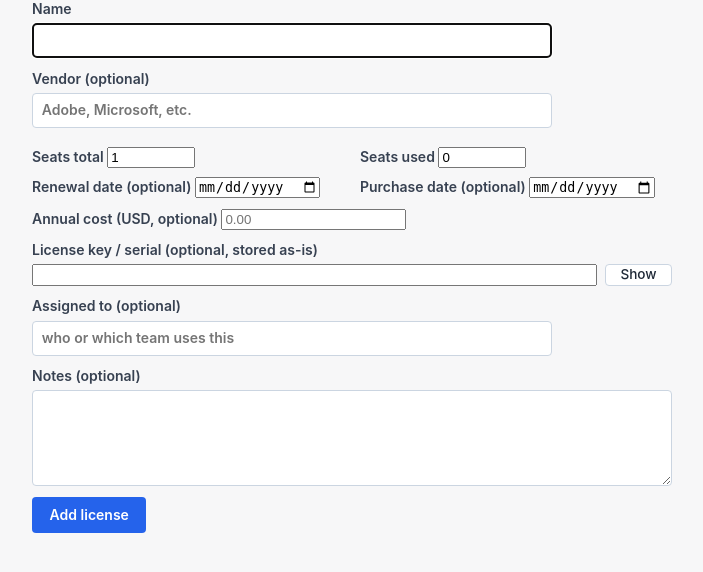
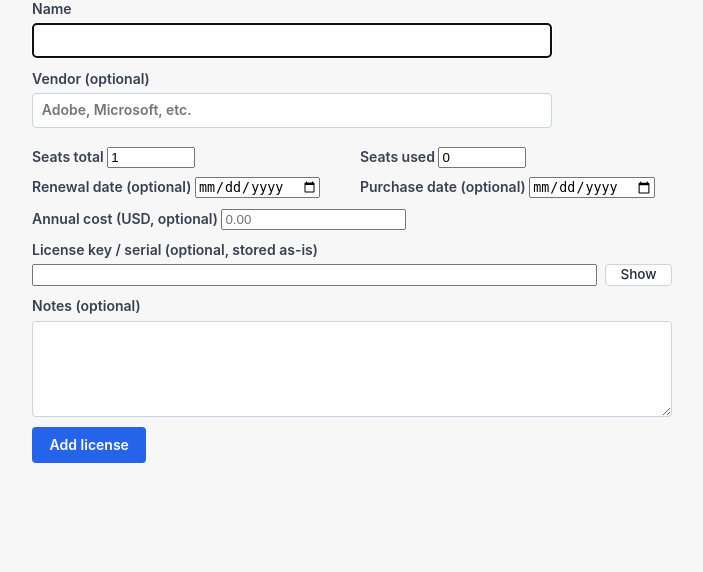
Before and after one commit to andrewbatista31/helpdesk, a Flask app: page /staff/licenses/new in a window 1280 px wide. Shown: the part 160-732 px from the top of the page, without its empty margins (82-785 px from the left). Run offline with Flask 3, Linux system fonts and the light colour scheme; the visitor is signed in with stand-in values (Sample User, id 1); data comes from the database, SQL or seed files in the repository.

Commit message:
Remove unused 'assigned_to' field from software licenses

```diff
--- a/app.py
+++ b/app.py
@@ -129,7 +129,6 @@ def init_db():
             purchase_date TEXT,       -- 'YYYY-MM-DD' or NULL
             annual_cost REAL,         -- optional currency amount
             license_key TEXT,         -- sensitive; masked in list views
-            assigned_to TEXT,         -- free-text owner / department
             notes TEXT,
             created_by TEXT NOT NULL,
             created_at TEXT NOT NULL,
@@ -138,6 +137,18 @@ def init_db():
         CREATE INDEX IF NOT EXISTS idx_licenses_renewal ON licenses(renewal_date);
         """
     )
+
+    # --- Lightweight migrations for existing DBs --------------------------
+    # Each statement is wrapped so it's idempotent: it succeeds on the first
+    # run and is a no-op afterwards. Using sqlite3.OperationalError catches
+    # both "column already exists" and "no such column" cases.
+    for stmt in (
+        "ALTER TABLE licenses DROP COLUMN assigned_to",
+    ):
+        try:
+            conn.execute(stmt)
+        except sqlite3.OperationalError:
+            pass
     conn.commit()
     conn.close()
 
@@ -1095,7 +1106,6 @@ def _parse_license_form(form):
     purchase_date = (form.get("purchase_date") or "").strip()
     annual_cost_raw = (form.get("annual_cost") or "").strip()
     license_key = (form.get("license_key") or "").strip() or None
-    assigned_to = (form.get("assigned_to") or "").strip() or None
     notes = (form.get("notes") or "").strip() or None
 
     errors = []
@@ -1160,7 +1170,6 @@ def _parse_license_form(form):
             "purchase_date": purchase_date,
             "annual_cost": annual_cost,
             "license_key": license_key,
-            "assigned_to": assigned_to,
             "notes": notes,
         },
         errors,
@@ -1209,9 +1218,9 @@ def staff_license_new():
             INSERT INTO licenses (
                 name, vendor, seats_total, seats_used,
                 renewal_date, purchase_date, annual_cost,
-                license_key, assigned_to, notes,
+                license_key, notes,
                 created_by, created_at, updated_at
-            ) VALUES (?, ?, ?, ?, ?, ?, ?, ?, ?, ?, ?, ?, ?)
+            ) VALUES (?, ?, ?, ?, ?, ?, ?, ?, ?, ?, ?, ?)
             """,
             (
                 data["name"],
@@ -1222,7 +1231,6 @@ def staff_license_new():
                 data["purchase_date"],
                 data["annual_cost"],
                 data["license_key"],
-                data["assigned_to"],
                 data["notes"],
                 g.current_user["username"],
                 now,
@@ -1265,7 +1273,7 @@ def staff_license_edit(license_id):
             UPDATE licenses
             SET name=?, vendor=?, seats_total=?, seats_used=?,
                 renewal_date=?, purchase_date=?, annual_cost=?,
-                license_key=?, assigned_to=?, notes=?, updated_at=?
+                license_key=?, notes=?, updated_at=?
             WHERE id=?
             """,
             (
@@ -1277,7 +1285,6 @@ def staff_license_edit(license_id):
                 data["purchase_date"],
                 data["annual_cost"],
                 data["license_key"],
-                data["assigned_to"],
                 data["notes"],
                 now_iso(),
                 license_id,
@@ -1295,7 +1302,6 @@ def staff_license_edit(license_id):
         "purchase_date": lic["purchase_date"] or "",
         "annual_cost": "" if lic["annual_cost"] is None else lic["annual_cost"],
         "license_key": lic["license_key"] or "",
-        "assigned_to": lic["assigned_to"] or "",
         "notes": lic["notes"] or "",
     }
     return render_template(
--- a/templates/license_form.html
+++ b/templates/license_form.html
@@ -52,11 +52,6 @@
     </span>
   </label>
 
-  <label>Assigned to <span class="hint">(optional)</span>
-    <input name="assigned_to" value="{{ form.assigned_to or '' }}" maxlength="200"
-           placeholder="who or which team uses this">
-  </label>
-
   <label>Notes <span class="hint">(optional)</span>
     <textarea name="notes" rows="4">{{ form.notes or '' }}</textarea>
   </label>
--- a/templates/licenses_list.html
+++ b/templates/licenses_list.html
@@ -20,7 +20,6 @@
       <th class="num">Seats</th>
       <th>Renewal</th>
       <th class="num">Annual cost</th>
-      <th>Assigned to</th>
       <th>License key</th>
     </tr>
   </thead>
@@ -43,7 +42,6 @@
       <td class="num">
         {% if l.annual_cost is not none %}${{ "%.2f"|format(l.annual_cost) }}{% else %}—{% endif %}
       </td>
-      <td>{{ l.assigned_to or '—' }}</td>
       <td><code class="key-masked">{{ l.license_key_masked or '—' }}</code></td>
     </tr>
     {% endfor %}
```
